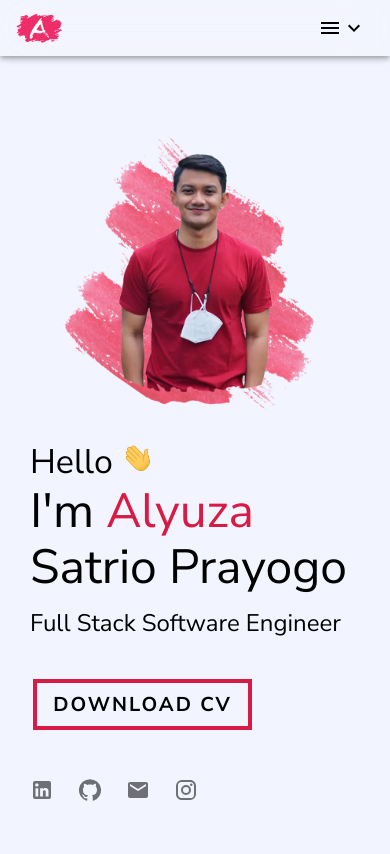
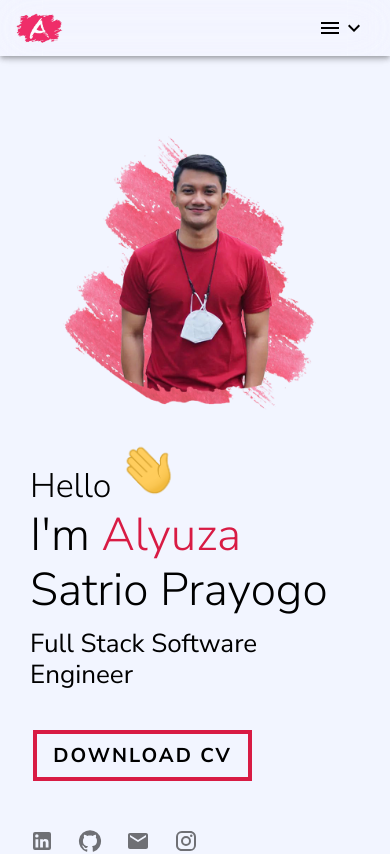
Before and after one commit to alyuza/Personal-Website, a React (Vite) app: page / in a window 390 px wide. Shown: the top 854 px of the page. Built offline with nearby package versions, Linux system fonts and the light colour scheme.

Commit message:
optimize accessibility and SEO

```diff
--- a/src/components/MainPage/HomeSection/home.module.scss
+++ b/src/components/MainPage/HomeSection/home.module.scss
@@ -30,17 +30,22 @@ $bcolor1: linear-gradient(180deg, rgba(255, 255, 255, 0.101) 0%, rgba(255, 255,
       .homeText {
         width: 50%;
 
-        .wave {
-          width: 32px;
-        }
+      }
+
+      .wave {
+        width: 58px;
       }
 
       .homeTitle {
-        // width: 50%;
+        font-size: 34px;
+      }
+
+      .homeSubTitle {
+        font-size: 46px;
       }
 
       .homeDescription {
-        // width: 35%;
+        font-size: 26px;
         margin: 5px 0px 40px 0px;
       }
 
@@ -113,7 +118,7 @@ $bcolor1: linear-gradient(180deg, rgba(255, 255, 255, 0.101) 0%, rgba(255, 255,
 
 @media only screen and (max-width: 768px) {
   .home {
-    height: 125vh;
+    height: 100vh;
     display: flex;
     flex-direction: column;
     justify-content: flex-start; // Align children to the start (top) of the container
--- a/src/components/MainPage/HomeSection/index.jsx
+++ b/src/components/MainPage/HomeSection/index.jsx
@@ -22,29 +22,30 @@ export default function HomeSection() {
     <Box id="home" className={styles.home}>
       <Box className={styles.homeFlexbox}>
         <Box className={styles.homeContainerText}>
-          <Typography className={styles.homeText} variant="h4">
+          <Typography className={styles.homeTitle} variant='h2'>
             Hello <img className={styles.wave} src={wave} alt='wave-icon' />
           </Typography>
-          <Typography className={styles.homeTitle} variant='h3'>
+          <Typography className={styles.homeSubTitle} variant='h2'>
             I{'\''}m <span style={{ color: 'rgb(216, 27, 68)' }}>Alyuza</span> Satrio Prayogo
           </Typography>
-          <Typography variant='h5' className={styles.homeDescription}>
+          <Typography variant='h3' className={styles.homeDescription}>
             Full Stack Software Engineer
           </Typography>
           <Button className={styles.downloadButton} href='https://drive.google.com/file/d/1WQThDEUCxOr40pGrzQ6NM0SXhjtpzpyS/view?usp=sharing' target="_blank" rel="noreferrer" >
             <ButtonCV />
           </Button>
+
           <Box className={styles.containerSocialMedia}>
-            <IconButton href="https://www.linkedin.com/in/alyuzasp/" target="_blank" rel="noreferrer">
+            <IconButton href="https://www.linkedin.com/in/alyuzasp/" target="_blank" rel="noreferrer" aria-label="LinkedIn">
               <LinkedInIcon className={styles.socialMediaIcon} />
             </IconButton>
-            <IconButton href="https://github.com/alyuza" target="_blank" rel="noreferrer">
+            <IconButton href="https://github.com/alyuza" target="_blank" rel="noreferrer" aria-label="GitHub">
               <GitHubIcon className={styles.socialMediaIcon} />
             </IconButton>
-            <IconButton href="mailto:alyuza.sat@gmail.com">
+            <IconButton href="mailto:alyuza.sat@gmail.com" aria-label="Email">
               <EmailIcon className={styles.socialMediaIcon} />
             </IconButton>
-            <IconButton href="https://www.instagram.com/alyuzasp/" target="_blank" rel="noreferrer">
+            <IconButton href="https://www.instagram.com/alyuzasp/" target="_blank" rel="noreferrer" aria-label="Instagram">
               <InstagramIcon className={styles.socialMediaIcon} />
             </IconButton>
           </Box>
--- a/src/components/NavBar/index.jsx
+++ b/src/components/NavBar/index.jsx
@@ -63,10 +63,11 @@ export default function NavBar() {
                       Alyuza
                     </Typography>
                   </Box>
-                  <IconButton onClick={handleClick} style={{ color: 'white' }}>
+                  <IconButton onClick={handleClick} aria-label={open ? "Collapse menu" : "Expand menu"} style={{ color: 'white' }}>
                     <MenuIcon className={styles.burgerButton} />
                     {open ? <ExpandLess className={styles.burgerButton} /> : <ExpandMore className={styles.burgerButton} />}
                   </IconButton>
+
                 </ListItem>
                 <Collapse in={open} timeout="auto" unmountOnExit className={styles.collapse}>
                   <List component="div" disablePadding>
--- a/src/components/NavBar/navbar.module.scss
+++ b/src/components/NavBar/navbar.module.scss
@@ -6,6 +6,7 @@ $color3: rgb(214, 2, 2); // darker
 $bcolor1: rgb(242, 245, 255);
 
 .navbar {
+  display: flex;
   background-color: rgba(242, 245, 255, 0.2) !important;
   backdrop-filter: blur(20px);
 
```
Also changed, not shown: robots.txt (added).
